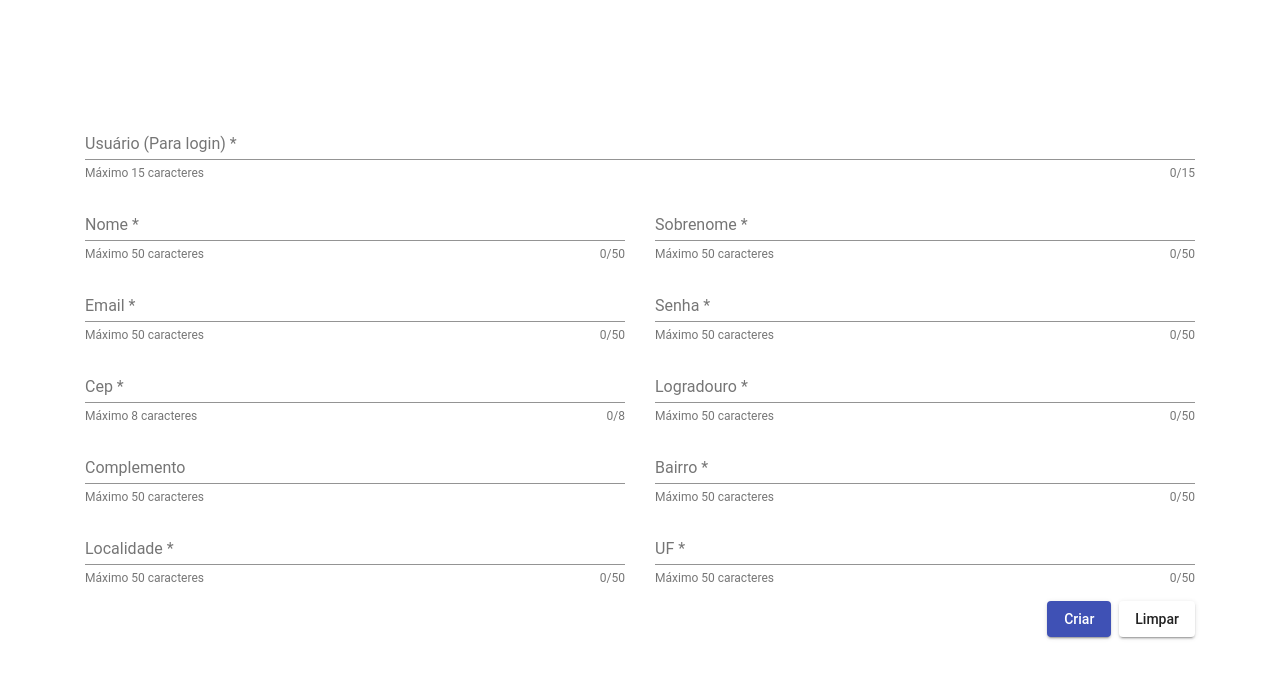
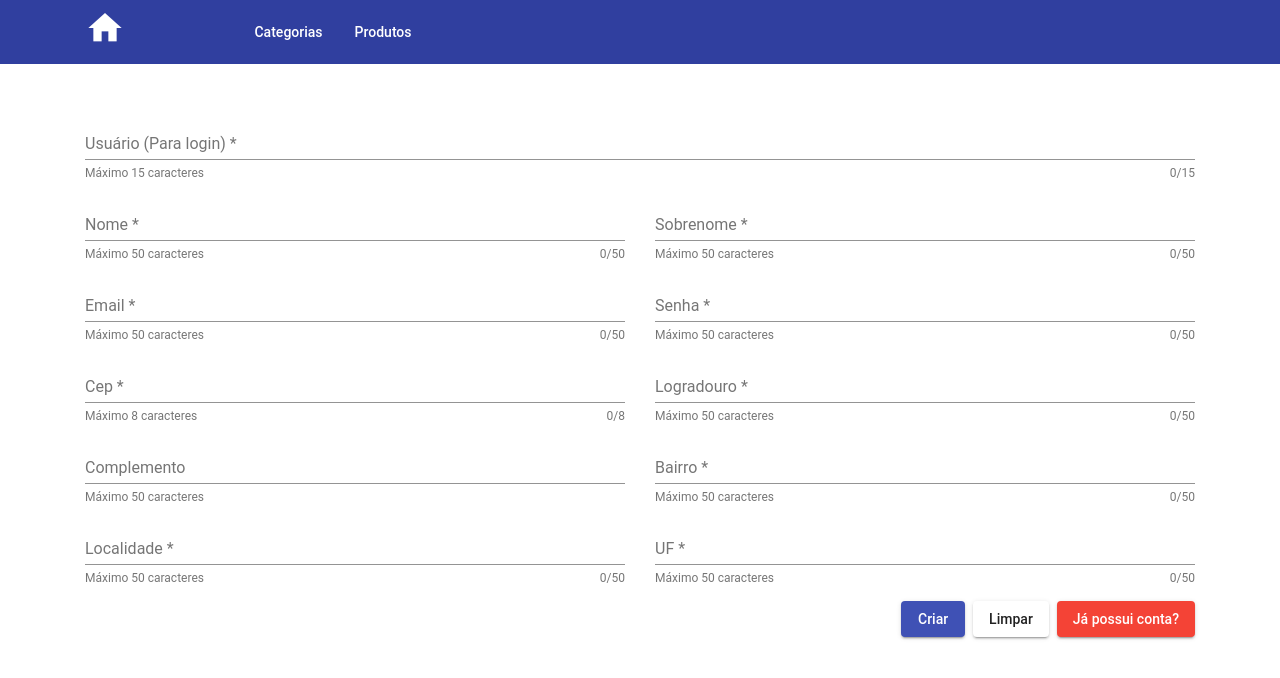
Before and after one commit to andreicruz/ConsumirAPI, an Angular app: page / in a window 1280 px wide. Shown: the top 678 px of the page. Built offline with nearby package versions, Linux system fonts and the light colour scheme.

Commit message:
alteracoes

```diff
--- a/src/app/app.component.html
+++ b/src/app/app.component.html
@@ -1,4 +1,4 @@
-<app-header *ngIf="monstrarMenu"></app-header>
+<app-header></app-header>
 <div class="container">
     <router-outlet></router-outlet>
 </div>
--- a/src/app/pasta-usuarios/cadastro/cadastro.component.html
+++ b/src/app/pasta-usuarios/cadastro/cadastro.component.html
@@ -89,6 +89,7 @@
 
     <div class="botoes text-right mt-3">
         <button mat-raised-button class="mr-2" color="primary" (click)="cadastrarUsuario()">Criar</button>
-        <button mat-raised-button color="basic" (click)="limpar()">Limpar</button>
+        <button mat-raised-button class="mr-2" color="basic" (click)="limpar()">Limpar</button>
+        <button mat-raised-button color="warn" (click)="navigateToLogin()">Já possui conta?</button>
     </div>
 </form>
--- a/src/app/pasta-usuarios/cadastro/cadastro.component.ts
+++ b/src/app/pasta-usuarios/cadastro/cadastro.component.ts
@@ -132,4 +132,8 @@ export class CadastroComponent implements OnInit {
   limpar() {
     this.form.reset();
   }
+
+  navigateToLogin() {
+    this.route.navigateByUrl('login');
+  }
 }
--- a/src/app/pasta-usuarios/login/login.component.html
+++ b/src/app/pasta-usuarios/login/login.component.html
@@ -17,6 +17,7 @@
     </div>
     <div class="botoes text-right mt-3">
         <button mat-raised-button class="mr-2" color="primary" (click)="buscaUsuario()">Logar</button>
-        <button mat-raised-button color="basic" (click)="limpar()">Limpar</button>
+        <button mat-raised-button class="mr-2" color="basic" (click)="limpar()">Limpar</button>
+        <button mat-raised-button color="warn" (click)="navigateToCadastro()">Cadastrar</button>
     </div>
 </form>
--- a/src/app/pasta-usuarios/login/login.component.ts
+++ b/src/app/pasta-usuarios/login/login.component.ts
@@ -4,6 +4,7 @@ import { Component, OnInit } from '@angular/core';
 import { FormControl, Validators, FormBuilder, FormGroup } from '@angular/forms';
 import { CadastroService } from '../cadastro.service';
 import {MatSnackBar} from '@angular/material/snack-bar';
+import { Router } from '@angular/router';
 
 @Component({
   selector: 'app-login',
@@ -16,7 +17,8 @@ export class LoginComponent implements OnInit {
   login = new FormControl('', [Validators.required, Validators.minLength(3)]);
   senha = new FormControl('', [Validators.required, Validators.minLength(3)]);
 
-  constructor(private authServico: AuthService, private cadastroServico: CadastroService, private fb: FormBuilder, private snackBar: MatSnackBar) { }
+  constructor(private authServico: AuthService, private cadastroServico: CadastroService, private fb: FormBuilder, private snackBar: MatSnackBar,
+              private route: Router) { }
 
   ngOnInit() {
     this.form = this.fb.group({
@@ -62,4 +64,12 @@ export class LoginComponent implements OnInit {
     });
   }
 
+  limpar() {
+    this.form.reset();
+  }
+
+  navigateToCadastro() {
+    this.route.navigateByUrl('cadastro');
+  }
+
 }
```
